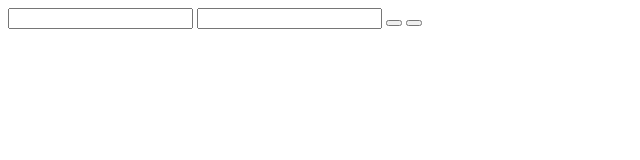
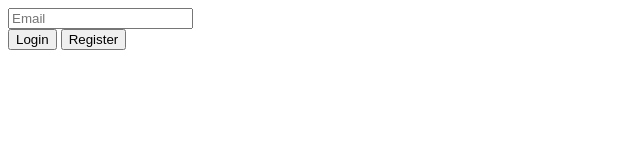
Before and after one commit to mateusgalv/Form--Bulma--DOM--Unity-Tests-Jest---Login-Page, a plain HTML site: page index.html in a window 1280 px wide. Shown: the whole page, without its empty margins (0-640 px from the left). Drawn offline with Linux system fonts and the light colour scheme; files that its build step writes are made by us from their sources.

Commit message:
create basic html structure

```diff
--- a/index.html
+++ b/index.html
@@ -4,15 +4,19 @@
     <meta charset="UTF-8">
     <meta name="viewport" content="width=device-width, initial-scale=1.0">
     <title>Login</title>
+    <link rel="stylesheet" href="css/styles.css">
 </head>
 <body>
-    <form>
-        <label></label>
-        <input>
-        <label></label>
-        <input>
-        <button></button>
-        <button></button>
-    </form>
+    <main>
+        <form>
+            <div>
+                <input name="email-input" type="mail" placeholder="Email" required>
+                <label for="email-input"></label>
+            </div>
+            <button>Login</button>
+            <button>Register</button>
+        </form>
+    </main>
+    <script src="js/script.js"></script>
 </body>
 </html>
```
